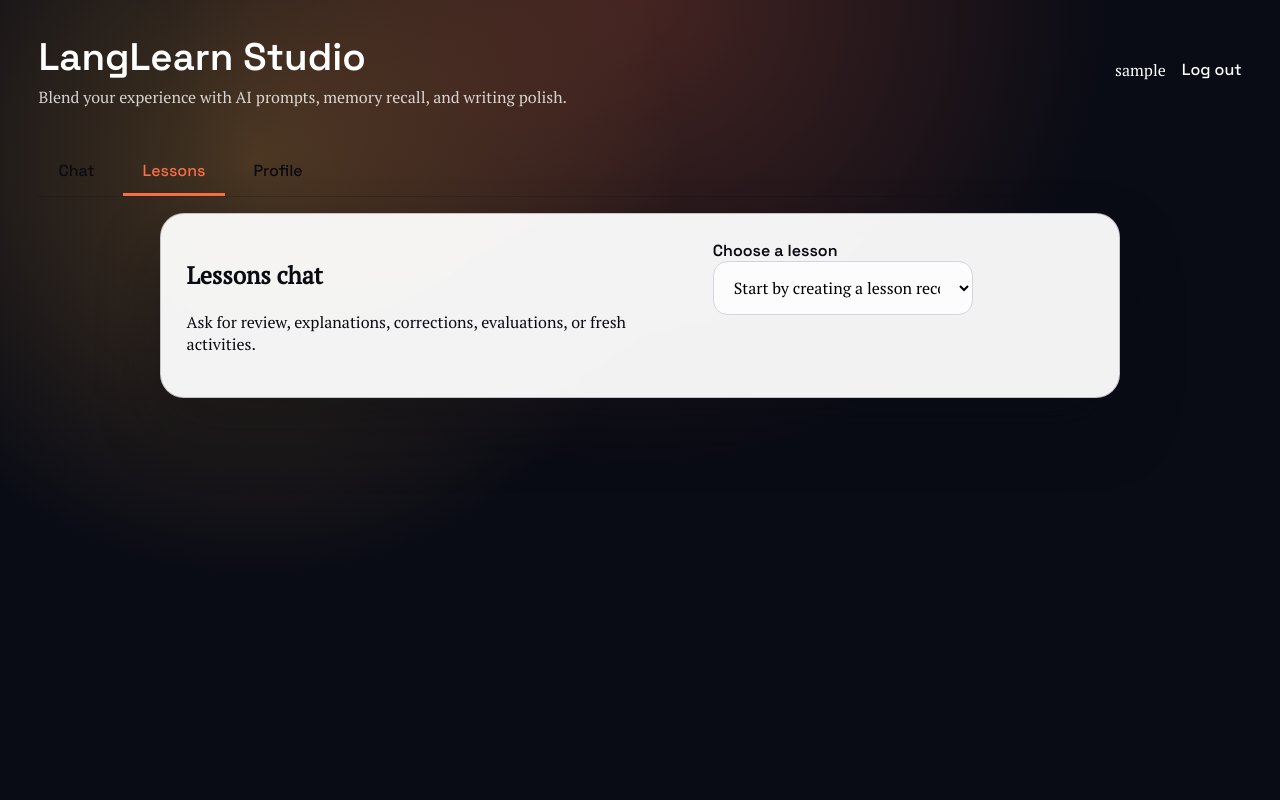
After one commit to teriesu/languages_agent, a Flask app: page /voice_chat/ in a window 1280 px wide. The commit adds this page. Run offline with Flask 3, Linux system fonts and the light colour scheme; the visitor is signed in with stand-in values (Sample User, id 1).

Commit message:
Feat: blueprints refactor and creating template for voicechat

```diff
--- a/app/__init__.py
+++ b/app/__init__.py
@@ -4,6 +4,8 @@ from .config import Config
 from .db import db
 from .models import User
 from .routes import main_bp
+from .blueprints.voice_chat import voice_chat
+from .blueprints.main_chat import main_chat
 
 
 def create_app() -> Flask:
@@ -11,6 +13,8 @@ def create_app() -> Flask:
     app.config.from_object(Config)
     db.init_app(app)
     app.register_blueprint(main_bp)
+    app.register_blueprint(voice_chat)
+    app.register_blueprint(main_chat)
 
     @app.before_request
     def load_current_user() -> None:
--- /dev/null
+++ b/app/blueprints/voice_chat/routes.py
@@ -0,0 +1,29 @@
+from . import voice_chat
+
+from flask import (
+    Flask,
+    Blueprint,
+    flash,
+    redirect,
+    render_template,
+    request,
+    session,
+    url_for,
+)
+from werkzeug.security import check_password_hash, generate_password_hash
+
+from app.agents import plan_responses
+from app.db import db
+from app.models import Lesson, User
+from app.utilities import get_current_user
+
+@voice_chat.route("/", methods=["GET", "POST"])
+def chat():
+
+    return render_template(
+        "voice_chat.html",
+        lessons=None,
+        selected_lesson=None,
+        user=None,
+        history=[None],
+    )
--- /dev/null
+++ b/app/blueprints/voice_chat/templates/voice_chat.html
@@ -0,0 +1,30 @@
+{% extends "base.html" %}
+
+{% block content %}
+  <section class="chat-shell card">
+    <header class="chat-header">
+      <div>
+        <h2>Lessons chat</h2>
+        <p>Ask for review, explanations, corrections, evaluations, or fresh activities.</p>
+      </div>
+      <div class="lesson-selector">
+        <label for="lesson-select">Choose a lesson</label>
+        <select id="lesson-select" name="lesson_id">
+          {% if lessons %}
+          {% for lesson in lessons %}
+          <option
+            value="{{ lesson.id }}"
+            data-description="{{ lesson.description|default('No description yet.') }}"
+            {% if selected_lesson and lesson.id == selected_lesson.id %}selected{% endif %}
+          >
+            {{ lesson.title }} · {{ lesson.language }}
+          </option>
+          {% endfor %}
+          {% else %}
+          <option disabled selected>Start by creating a lesson record.</option>
+          {% endif %}
+        </select>
+      </div>
+    </header>
+  </section>
+{% endblock %}
--- a/app/static/css/style.css
+++ b/app/static/css/style.css
@@ -65,6 +65,47 @@ body {
   background: rgba(255, 255, 255, 0.2);
   padding: 0.35rem 1rem;
   border-radius: 999px;
+}
+
+.content-shell {
+  margin-top: 1rem;
+}
+
+.main-nav {
+  margin-top: 1.5rem;
+  margin-bottom: 0;
+}
+
+.nav-menu {
+  list-style: none;
+  padding: 0;
+  margin: 0;
+  display: flex;
+  gap: 0.5rem;
+  border-bottom: 1px solid var(--border);
+}
+
+.nav-link {
+  display: inline-block;
+  padding: 0.75rem 1.25rem;
+  color: #0a0b12;
+  text-decoration: none;
+  font-family: var(--font-display);
+  font-weight: 500;
+  border-bottom: 3px solid transparent;
+  transition: all 200ms ease;
+  position: relative;
+}
+
+.nav-link:hover {
+  color: var(--accent);
+  border-bottom-color: var(--accent);
+}
+
+.nav-link:active,
+.nav-link.active {
+  color: var(--accent);
+  border-bottom-color: var(--accent);
 }
 
 .content-shell {
--- a/app/static/js/chat.js
+++ b/app/static/js/chat.js
@@ -24,4 +24,17 @@ document.addEventListener("DOMContentLoaded", () => {
   }
 
   syncLesson();
+
+  // Highlight active navigation item
+  const navLinks = document.querySelectorAll(".nav-link");
+  const currentPath = window.location.pathname;
+
+  navLinks.forEach((link) => {
+    const href = link.getAttribute("href");
+    if (currentPath === href || (currentPath === "/" && href === "/chat")) {
+      link.classList.add("active");
+    } else {
+      link.classList.remove("active");
+    }
+  });
 });
--- a/app/templates/base.html
+++ b/app/templates/base.html
@@ -27,6 +27,15 @@
           {% endif %}
         </nav>
       </header>
+      {% if session.get('user_id') %}
+      <nav class="main-nav">
+        <ul class="nav-menu">
+          <li><a href="{{ url_for('main_chat.chat') }}" class="nav-link">Chat</a></li>
+          <li><a href="{{ url_for('voice_chat.chat') }}" class="nav-link">Lessons</a></li>
+          <li><a href="#" class="nav-link">Profile</a></li>
+        </ul>
+      </nav>
+      {% endif %}
       <main class="content-shell">{% block content %}{% endblock %}</main>
     </div>
     <script src="{{ url_for('static', filename='js/chat.js') }}" defer></script>
```
Also changed, not shown: app/blueprints/main_chat/__init__.py (added, +11 -0 lines), app/blueprints/main_chat/routes.py (added, +60 -0 lines), app/blueprints/voice_chat/__init__.py (added, +11 -0 lines), app/routes.py (+7 -53 lines), app/utilities.py (added, +10 -0 lines), app/blueprints/main_chat/templates/chat.html (renamed from app/templates/chat.html).
